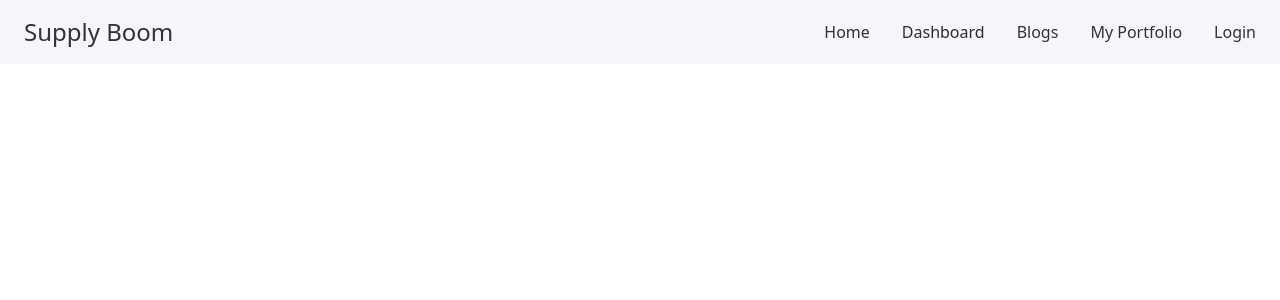
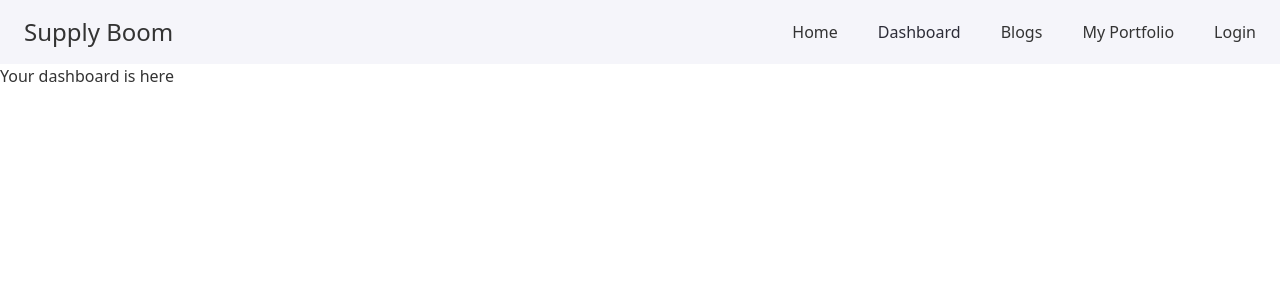
Before and after one commit to TanbirRamim/new-supply-boom, a React (Create React App) app: page /dashboard in a window 1280 px wide. Shown: the top 300 px of the page. Built offline with nearby package versions, Linux system fonts and the light colour scheme.

Commit message:
made some changes

```diff
--- a/src/Components/Navbar.js
+++ b/src/Components/Navbar.js
@@ -29,20 +29,20 @@ const Navbar = ({ children }) => {
             </label>
           </div>
           <div class="flex-none hidden lg:block">
-            <ul class="menu menu-horizontal">
-              <li>
+            <ul class="menu menu-horizontal gap-x-2">
+              <li className="rounded-lg">
                 <NavLink to="/">Home</NavLink>
               </li>
-              <li>
+              <li className="rounded-lg">
                 <NavLink to="/dashboard">Dashboard</NavLink>
               </li>
-              <li>
+              <li className="rounded-lg">
                 <NavLink to="/blogs">Blogs</NavLink>
               </li>
-              <li>
+              <li className="rounded-lg">
                 <NavLink to="/myPortfolio">My Portfolio</NavLink>
               </li>
-              <li>
+              <li className="rounded-lg">
                 <NavLink to="/login">Login</NavLink>
               </li>
             </ul>
--- a/src/Pages/AddReview.js
+++ b/src/Pages/AddReview.js
@@ -2,7 +2,7 @@ import React from "react";
 
 const AddReview = () => {
   return (
-    <div>
+    <div className="mt-16 ">
       <h1>Add your reviews here</h1>
     </div>
   );
--- a/src/Pages/Blogs.js
+++ b/src/Pages/Blogs.js
@@ -1,11 +1,11 @@
-import React from 'react';
+import React from "react";
 
 const Blogs = () => {
-    return (
-        <div>
-            <h1>this is blog page</h1>
-        </div>
-    );
+  return (
+    <div className="mt-16 ">
+      <h1>this is blog page</h1>
+    </div>
+  );
 };
 
 export default Blogs;
--- a/src/Pages/Dashboard.js
+++ b/src/Pages/Dashboard.js
@@ -2,7 +2,7 @@ import React from "react";
 
 const Dashboard = () => {
   return (
-    <div>
+    <div className="mt-16 ">
       <h1>Your dashboard is here</h1>
     </div>
   );
--- a/src/Pages/Login.js
+++ b/src/Pages/Login.js
@@ -2,7 +2,7 @@ import React from "react";
 
 const Login = () => {
   return (
-    <div>
+    <div className="mt-16 ">
       <h1>this is login page</h1>
     </div>
   );
--- a/src/Pages/MyOders.js
+++ b/src/Pages/MyOders.js
@@ -2,7 +2,7 @@ import React from "react";
 
 const MyOders = () => {
   return (
-    <div>
+    <div className="mt-16 ">
       <h1>Here you go, this is your orders</h1>
     </div>
   );
--- a/src/Pages/MyPortfolio.js
+++ b/src/Pages/MyPortfolio.js
@@ -2,7 +2,7 @@ import React from "react";
 
 const MyPortfolio = () => {
   return (
-    <div>
+    <div className="mt-16 ">
       <h1>this is my portfolio</h1>
     </div>
   );
--- a/src/Pages/MyProfile.js
+++ b/src/Pages/MyProfile.js
@@ -2,7 +2,7 @@ import React from "react";
 
 const MyProfile = () => {
   return (
-    <div>
+    <div className="mt-16 ">
       <h1>This is your profile</h1>
     </div>
   );
--- a/src/Pages/Purchase.js
+++ b/src/Pages/Purchase.js
@@ -2,7 +2,7 @@ import React from "react";
 
 const Purchase = () => {
   return (
-    <div>
+    <div className="mt-16 ">
       <h1>hey, purchase from here</h1>
     </div>
   );
```
